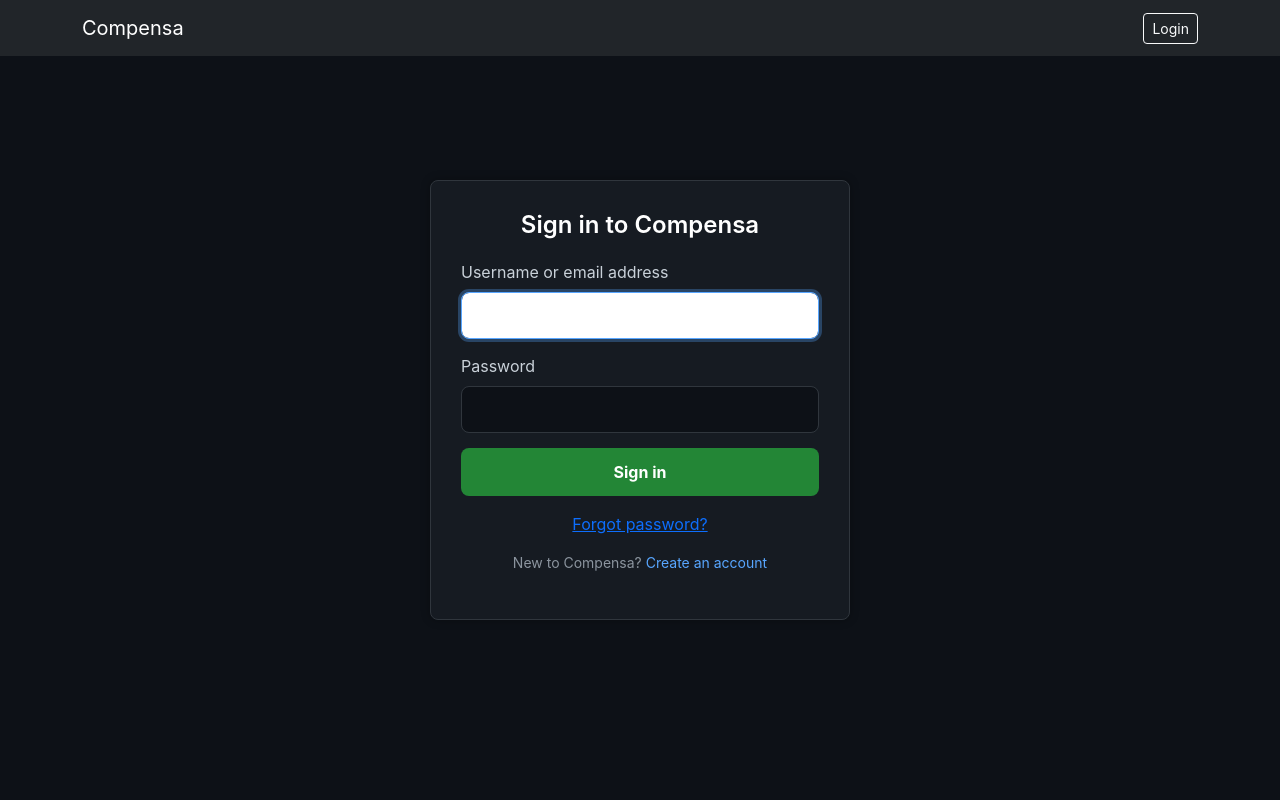
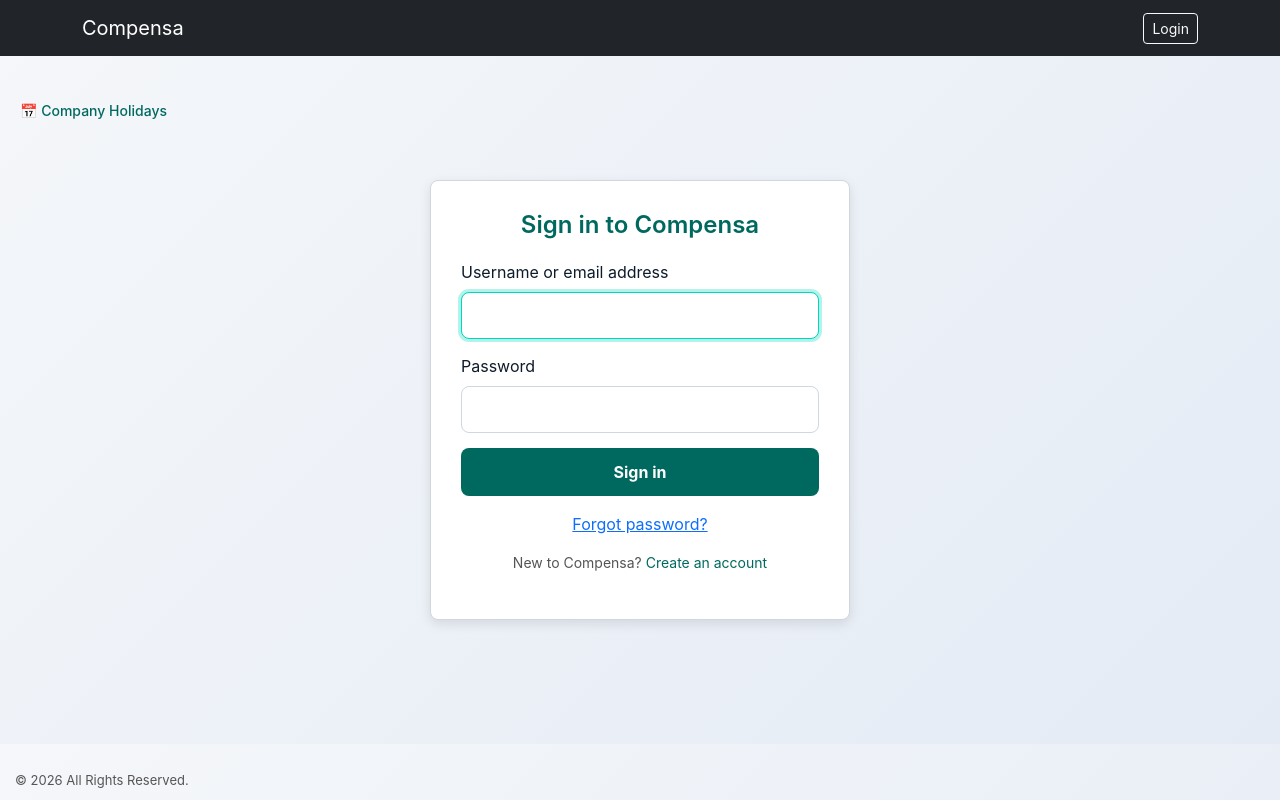
Before and after one commit to shanitripat/Compensa, a Django app: page /accounts/login/ in a window 1280 px wide. Run offline with Django 4.2, Linux system fonts and the light colour scheme; some libraries are stand-ins or nearby versions.

Commit message:
added dummy company holidays

```diff
--- a/templates/accounts/login.html
+++ b/templates/accounts/login.html
@@ -1,22 +1,24 @@
 {% extends "base.html" %}
-{% load widget_tweaks %}  <!-- ✅ NEW: load widget_tweaks -->
+{% load widget_tweaks %}
 
 {% block content %}
 <style>
   body {
-    background: #0d1117; /* Dark contrasting background */
-    color: #c9d1d9;
+    background: linear-gradient(135deg, #f5f7fa, #e4ebf5);
+    color: #0D1B2A;
     font-family: -apple-system, BlinkMacSystemFont, "Segoe UI", Roboto, "Helvetica Neue", Arial, sans-serif;
   }
 
   .login-wrapper {
     max-width: 420px;
     margin: 100px auto;
-    background-color: #161b22;
-    border: 1px solid #30363d;
+    background-color: #ffffff;
+    border: 1px solid #d0d7de;
     border-radius: 8px;
     padding: 30px;
-    box-shadow: 0 0 10px rgba(0,0,0,0.3);
+    box-shadow: 0 4px 12px rgba(0,0,0,0.1);
+    position: relative;
+    z-index: 1;
   }
 
   .login-wrapper h1 {
@@ -24,42 +26,42 @@
     font-weight: 600;
     text-align: center;
     margin-bottom: 20px;
-    color: #ffffff;
+    color: #00695F;
   }
 
-  /* ✅ NEW: Beautified input fields */
   .form-control {
     width: 100%;
     padding: 12px 15px;
-    border-radius: 8px;   /* Rounded corners */
-    border: 1px solid #30363d;
-    background-color: #0d1117;
-    color: #ffffff;
+    border-radius: 8px;
+    border: 1px solid #d0d7de;
+    background-color: #ffffff;
+    color: #0D1B2A;
     font-size: 14px;
     margin-bottom: 15px;
-    box-sizing: border-box;
     transition: border-color 0.2s, box-shadow 0.2s;
   }
 
   .form-control:focus {
-    border-color: #58a6ff;
-    box-shadow: 0 0 0 3px rgba(88,166,255,0.3);
+    border-color: #00D7BD;
+    box-shadow: 0 0 0 3px rgba(0,215,189,0.3);
     outline: none;
   }
 
   .btn-login {
     width: 100%;
     padding: 12px;
-    background-color: #238636;
-    color: white;
+    background-color: #00695F;
+    color: #FFFFFF;
     border: none;
     border-radius: 8px;
     font-weight: bold;
     cursor: pointer;
+    transition: background-color 0.2s;
   }
 
   .btn-login:hover {
-    background-color: #2ea043;
+    background-color: #00D7BD;
+    color: #0D1B2A;
   }
 
   .error-message {
@@ -75,19 +77,117 @@
     text-align: center;
     margin-top: 15px;
     font-size: 14px;
-    color: #8b949e;
+    color: #555555;
   }
 
   .footer-text a {
-    color: #58a6ff;
+    color: #00695F;
     text-decoration: none;
   }
 
   .footer-text a:hover {
     text-decoration: underline;
   }
+
+  .footer-left {
+    position: fixed;
+    bottom: 10px;
+    left: 15px;
+    font-size: 13px;
+    color: #555555;
+  }
+
+  .holiday-link {
+    position: absolute;
+    top: 100px;
+    left: 20px;
+    font-size: 14px;
+    color: #00695F;
+    text-decoration: none;
+    font-weight: 500;
+    z-index: 2;
+  }
+
+  .holiday-link:hover {
+    color: #00D7BD;
+    text-decoration: underline;
+  }
+
+  .holiday-overlay {
+    display: none;
+    position: fixed;
+    top: 0;
+    left: 0;
+    width: 100%;
+    height: 100%;
+    background: rgba(0,0,0,0.3);
+    z-index: 1000;
+  }
+
+  .holiday-popup {
+    display: none;
+    position: fixed;
+    top: 50%;
+    left: 50%;
+    transform: translate(-50%, -50%);
+    width: 500px;
+    background: #ffffff;
+    border: 1px solid #d0d7de;
+    border-radius: 8px;
+    box-shadow: 0 4px 12px rgba(0,0,0,0.2);
+    padding: 20px;
+    z-index: 1001;
+  }
+
+  .holiday-popup h3 {
+    margin-top: 0;
+    color: #00695F;
+    text-align: center;
+  }
+
+  /* ✅ Inline holiday list */
+  .holiday-popup ul {
+    list-style: none;
+    padding: 0;
+    margin: 0;
+    display: flex;
+    flex-wrap: wrap;
+    gap: 12px;
+    justify-content: center;
+  }
+
+  .holiday-popup ul li {
+    font-size: 14px;
+    color: #0D1B2A;
+    border: 1px solid #d0d7de;
+    border-radius: 6px;
+    padding: 6px 10px;
+    background: #f9f9f9;
+  }
+
+  .holiday-popup .close-btn {
+    display: block;
+    margin: 20px auto 0;
+    padding: 8px 12px;
+    background: #00695F;
+    color: #fff;
+    border: none;
+    border-radius: 6px;
+    cursor: pointer;
+  }
+
+  .holiday-popup .close-btn:hover {
+    background: #00D7BD;
+    color: #0D1B2A;
+  }
 </style>
 
+<!-- ✅ Holiday link -->
+<a href="#" class="holiday-link" onclick="showHolidayPopup(); return false;">
+  📅 Company Holidays
+</a>
+
+<!-- ✅ Login box -->
 <div class="login-wrapper">
   <h1>Sign in to Compensa</h1>
 
@@ -97,18 +197,17 @@
     </div>
   {% endif %}
 
-  <form method="post" action=""> <!-- ✅ ensure action posts to same URL -->
-    {% csrf_token %} <!-- ✅ CSRF protection -->
+  <form method="post" action="">
+    {% csrf_token %}
     <label class="form-label" for="id_username">Username or email address</label>
-    {{ form.username|add_class:"form-control" }}  <!-- ✅ NEW: widget_tweaks adds class -->
+    {{ form.username|add_class:"form-control" }}
 
     <label class="form-label" for="id_password">Password</label>
-    {{ form.password|add_class:"form-control" }}  <!-- ✅ NEW: widget_tweaks adds class -->
+    {{ form.password|add_class:"form-control" }}
 
     <button type="submit" class="btn-login">Sign in</button>
   </form>
 
-  <!-- ✅ NEW: Forgot password link -->
   <p class="mt-3 text-center">
     <a href="{% url 'forgot_password' %}">Forgot password?</a>
   </p>
@@ -117,4 +216,36 @@
     <p>New to Compensa? <a href="{% url 'register' %}">Create an account</a></p>
   </div>
 </div>
+
+<!-- ✅ Popup + overlay -->
+<div id="holidayOverlay" class="holiday-overlay"></div>
+
+<div id="holidayPopup" class="holiday-popup">
+  <h3>Company Holidays - Jan 2026</h3>
+  <ul>
+    <li>🎄 Christmas – 1st January 2026</li>
+    <li>🇮🇳 Republic Day – 26th January 2026</li>
+    <li>🪔 Diwali – 15th January 2026</li>
+    <li>🌸 Holi – 28th January 2026</li>
+  </ul>
+  <button class="close-btn" onclick="hideHolidayPopup()">Close</button>
+</div>
+
+<!-- ✅ Copyright -->
+<div class="footer-left">
+  &copy; 2026 All Rights Reserved.
+</div>
+
+<!-- ✅ JS to toggle popup -->
+<script>
+  function showHolidayPopup() {
+    document.getElementById('holidayPopup').style.display = 'block';
+    document.getElementById('holidayOverlay').style.display = 'block';
+  }
+
+  function hideHolidayPopup() {
+    document.getElementById('holidayPopup').style.display = 'none';
+    document.getElementById('holidayOverlay').style.display = 'none';
+  }
+</script>
 {% endblock %}
```
Also changed, not shown: templates/accounts/register.html (+28 -29 lines), db.sqlite3.
